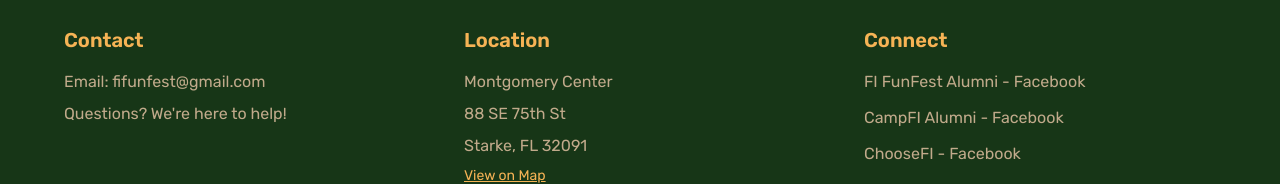
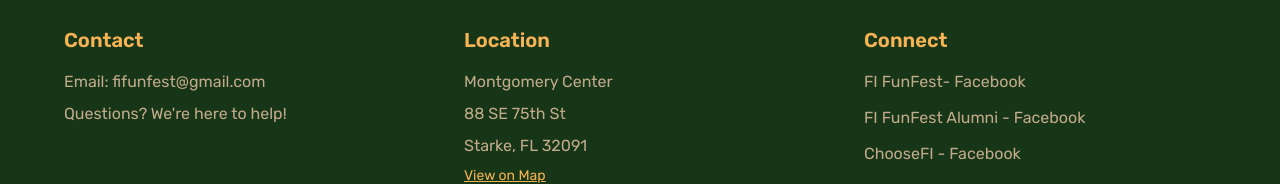
Before and after one commit to BradRollins/fifunfest, a React (Vite) app: page / in a window 1280 px wide. Shown: the part 5747-5931 px from the top of the page. Built offline with nearby package versions, Linux system fonts and the light colour scheme.

Commit message:
Updated Footer.tsx

```diff
--- a/src/components/Footer.tsx
+++ b/src/components/Footer.tsx
@@ -69,20 +69,20 @@ const Footer = () => {
               </h4>
               <div className="space-y-3">
                 <a
+                  href="https://www.facebook.com/profile.php?id=61582460110002"
+                  target="_blank"
+                  rel="noopener noreferrer"
+                  className="block text-muted-foreground hover:text-accent transition-colors"
+                >
+                  FI FunFest- Facebook
+                </a>
+                <a
                   href="https://www.facebook.com/groups/fifunfest"
                   target="_blank"
                   rel="noopener noreferrer"
                   className="block text-muted-foreground hover:text-accent transition-colors"
                 >
                   FI FunFest Alumni - Facebook
-                </a>
-                <a
-                  href="https://www.facebook.com/groups/campfialumni"
-                  target="_blank"
-                  rel="noopener noreferrer"
-                  className="block text-muted-foreground hover:text-accent transition-colors"
-                >
-                  CampFI Alumni - Facebook
                 </a>
                 <a
                   href="https://www.facebook.com/groups/ChooseFI"
```
